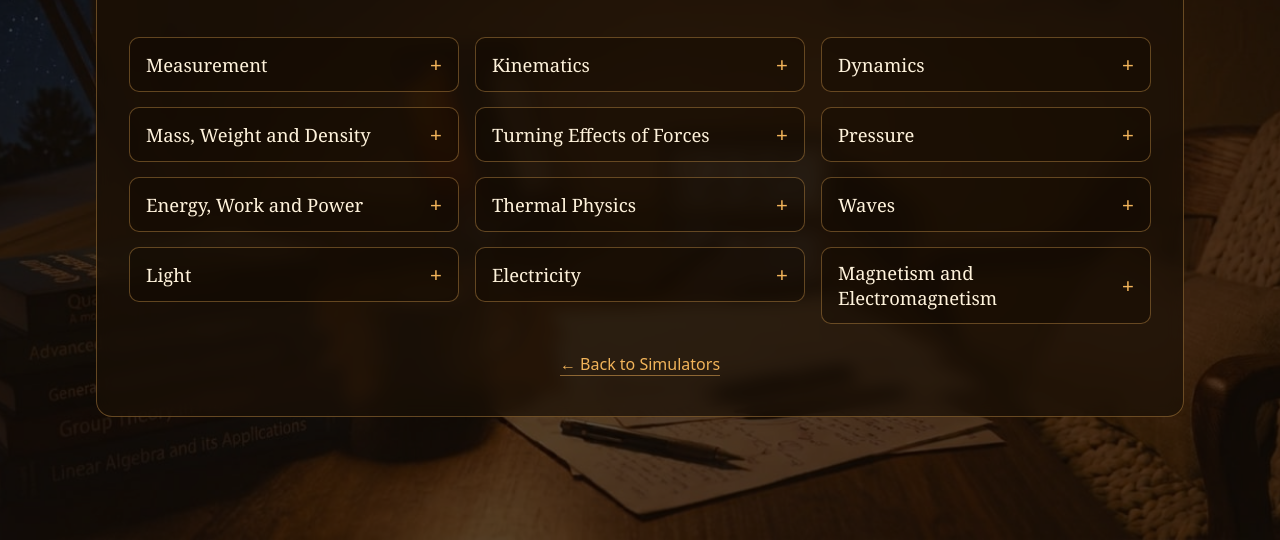
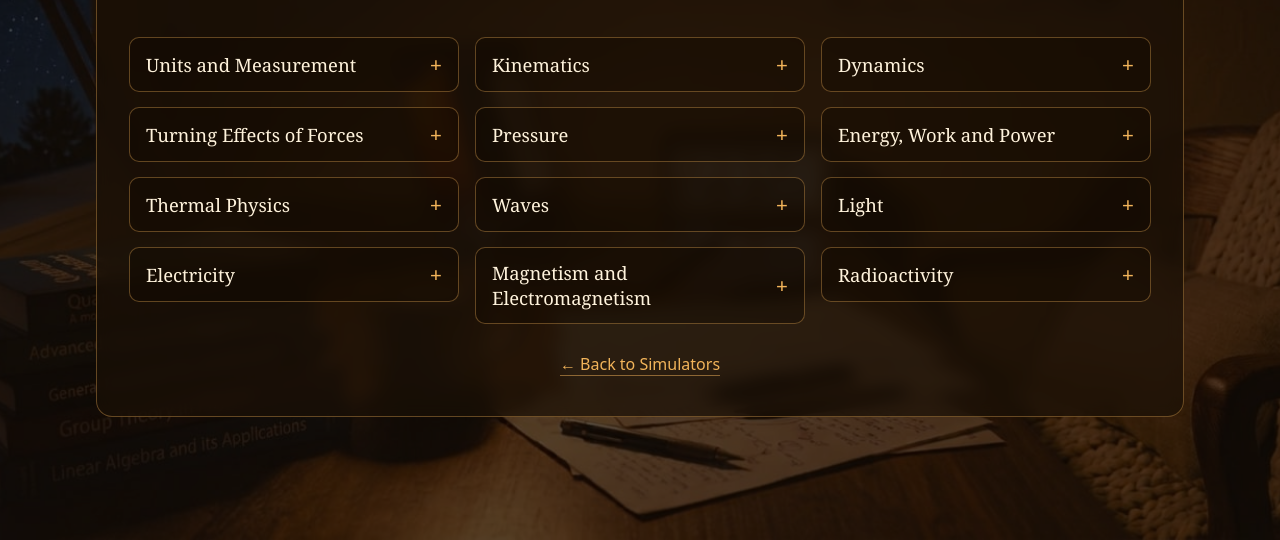
Before and after one commit to Bliz2E/MrLeesCorner, a plain HTML site: page Simulators/physicssim.html in a window 1280 px wide. Shown: the part 260-800 px from the top of the page. Drawn offline with Linux system fonts and the light colour scheme.

Commit message:
Add files via upload

```diff
--- a/Simulators/physicssim.html
+++ b/Simulators/physicssim.html
@@ -62,7 +62,7 @@
     <div class="topics">
 <div class="grid">
   <details>
-    <summary>Measurement</summary>
+    <summary>Units and Measurement</summary>
     <ul>
       <li><span>Coming soon</span></li>
     </ul>
@@ -75,12 +75,6 @@
   </details>
   <details>
     <summary>Dynamics</summary>
-    <ul>
-      <li><span>Coming soon</span></li>
-    </ul>
-  </details>
-  <details>
-    <summary>Mass, Weight and Density</summary>
     <ul>
       <li><span>Coming soon</span></li>
     </ul>
@@ -135,6 +129,13 @@
       <li><a href="./PurePhysics/dc_motorv2.html">DC Motor</a></li>
     </ul>
   </details>
+ <details>
+    <summary>Radioactivity</summary>
+    <ul>
+     <li><span>Coming soon</span></li>
+    </ul>
+  </details>
+
 </div>
     </div>
     <a class="back" href="../simulators.html">&larr; Back to Simulators</a>
```
